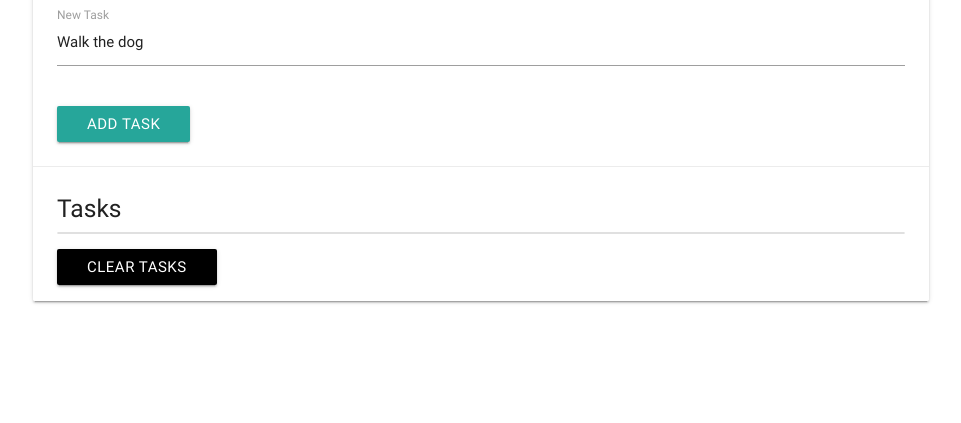
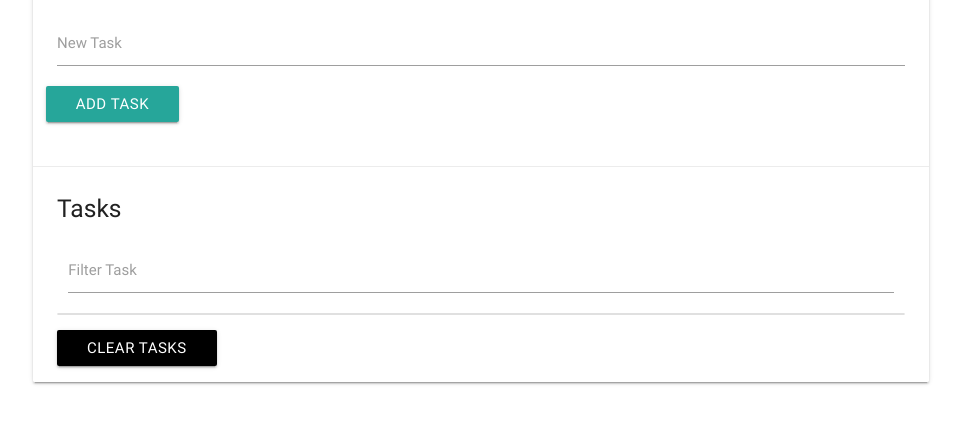
Before and after one commit to insalaco/javascript_task_list, a plain HTML site: page index.html in a window 1280 px wide. Shown: the part 67-490 px from the top of the page, without its empty margins (159-1120 px from the left). Drawn offline with nearby package versions, Linux system fonts and the light colour scheme.

Commit message:
add input field

```diff
--- a/index.html
+++ b/index.html
@@ -21,15 +21,19 @@
             <div class="row">
               <form id="task-form">
                 <div class="input-field col s12">
-                  <input type="text" name="task" id="task" value="Walk the dog">
+                  <input type="text" name="task" id="task">
                   <label for="task">New Task</label>
                 </div>
+                <input type="submit" value="Add Task" class="btn">
+              </form>
             </div>
-            <input type="submit" value="Add Task" class="btn">
-            </form>
           </div>
           <div class="card-action">
             <h5 id="task-title">Tasks</h5>
+            <div class="input-field col s12">
+              <input type="text" name="filter" id="filter" >
+              <label for="filter">Filter Task</label>
+            </div>
             <ul class="collection"></ul>
             <a class="clear-tasks btn black" href="#">Clear Tasks</a>
           </div>
```
